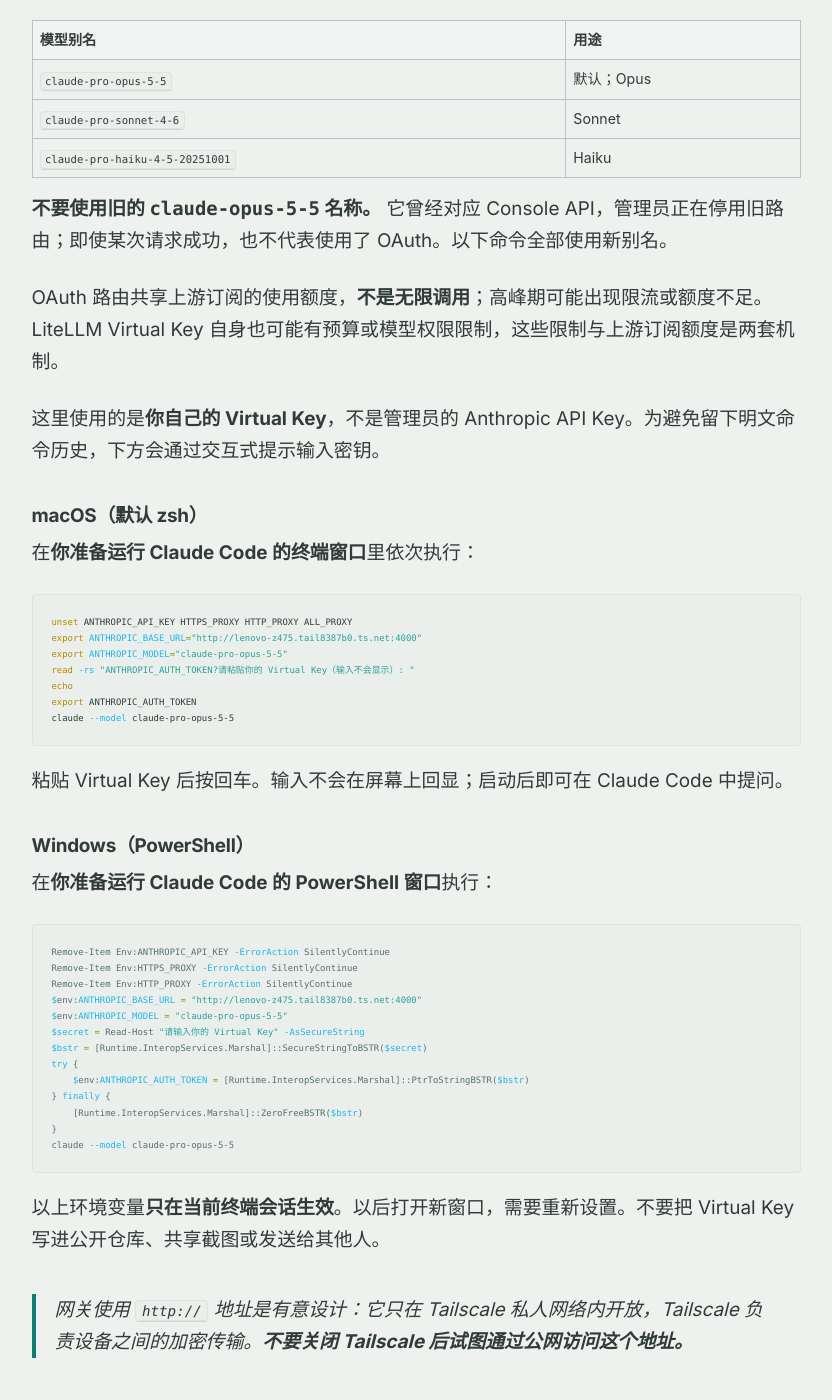
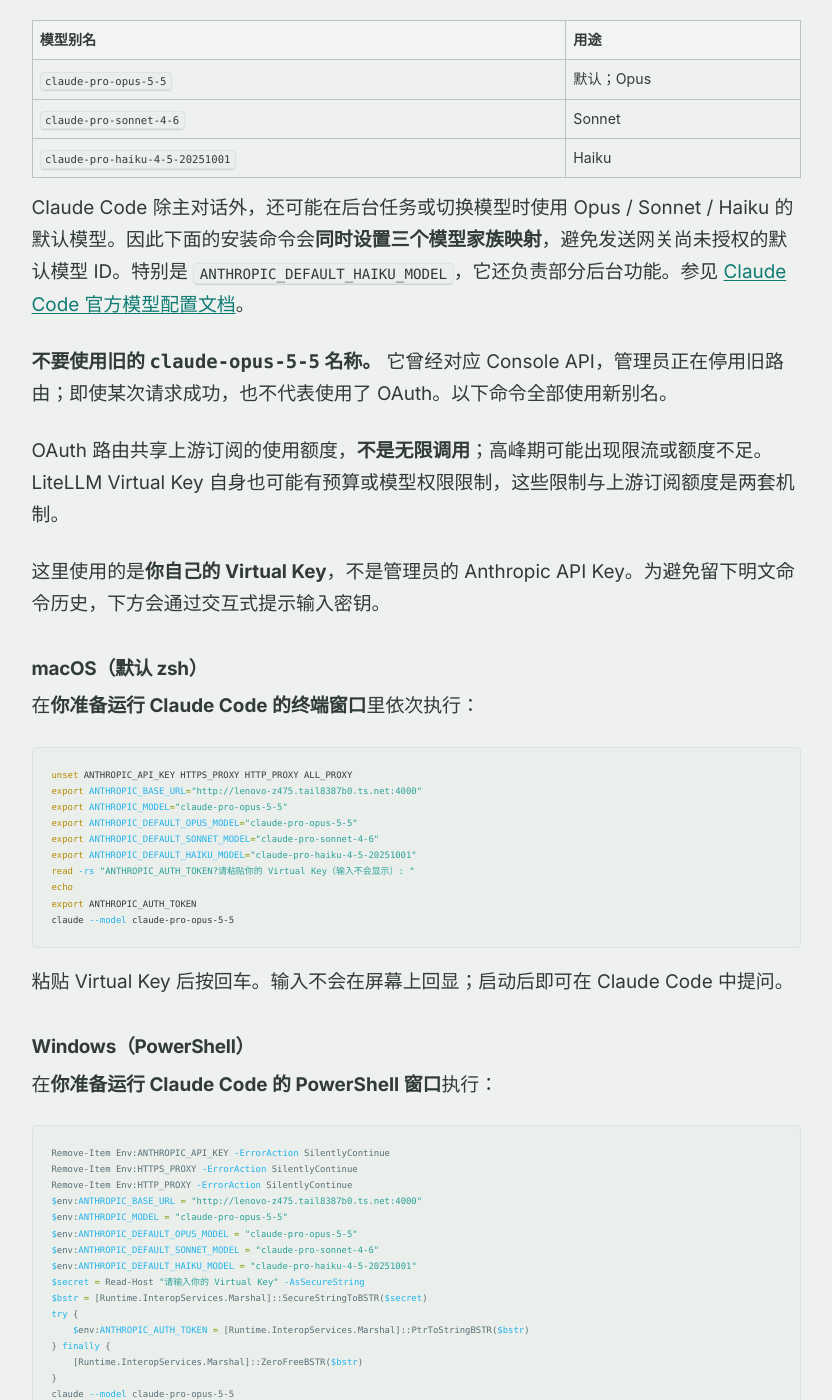
Before and after one commit to weixianghong/weixianghong.github.io, a Jekyll site: the page built from _pages/claude-code-access-guide.md, in a window 1280 px wide and 1400 px high, scrolled down 2835 px. Shown: the whole window, without its empty margins (250-1082 px from the left). Built offline with Jekyll 4.4.1, drawn with Linux system fonts in a browser that asks for light colours; some of the changed text lies outside the part shown.

Commit message:
docs: pin Opus Sonnet and background Haiku to authorized OAuth routes

````diff
--- a/_pages/claude-code-access-guide.md
+++ b/_pages/claude-code-access-guide.md
@@ -101,6 +101,8 @@
 | `claude-pro-sonnet-4-6` | Sonnet |
 | `claude-pro-haiku-4-5-20251001` | Haiku |
 
+Claude Code 除主对话外，还可能在后台任务或切换模型时使用 Opus / Sonnet / Haiku 的默认模型。因此下面的安装命令会**同时设置三个模型家族映射**，避免发送网关尚未授权的默认模型 ID。特别是 `ANTHROPIC_DEFAULT_HAIKU_MODEL`，它还负责部分后台功能。参见 [Claude Code 官方模型配置文档](https://code.claude.com/docs/en/model-config#environment-variables)。
+
 **不要使用旧的 `claude-opus-5-5` 名称。** 它曾经对应 Console API，管理员正在停用旧路由；即使某次请求成功，也不代表使用了 OAuth。以下命令全部使用新别名。
 
 OAuth 路由共享上游订阅的使用额度，**不是无限调用**；高峰期可能出现限流或额度不足。LiteLLM Virtual Key 自身也可能有预算或模型权限限制，这些限制与上游订阅额度是两套机制。
@@ -116,6 +118,9 @@
 unset ANTHROPIC_API_KEY HTTPS_PROXY HTTP_PROXY ALL_PROXY
 export ANTHROPIC_BASE_URL="http://lenovo-z475.tail8387b0.ts.net:4000"
 export ANTHROPIC_MODEL="claude-pro-opus-5-5"
+export ANTHROPIC_DEFAULT_OPUS_MODEL="claude-pro-opus-5-5"
+export ANTHROPIC_DEFAULT_SONNET_MODEL="claude-pro-sonnet-4-6"
+export ANTHROPIC_DEFAULT_HAIKU_MODEL="claude-pro-haiku-4-5-20251001"
 read -rs "ANTHROPIC_AUTH_TOKEN?请粘贴你的 Virtual Key（输入不会显示）: "
 echo
 export ANTHROPIC_AUTH_TOKEN
@@ -134,6 +139,9 @@
 Remove-Item Env:HTTP_PROXY -ErrorAction SilentlyContinue
 $env:ANTHROPIC_BASE_URL = "http://lenovo-z475.tail8387b0.ts.net:4000"
 $env:ANTHROPIC_MODEL = "claude-pro-opus-5-5"
+$env:ANTHROPIC_DEFAULT_OPUS_MODEL = "claude-pro-opus-5-5"
+$env:ANTHROPIC_DEFAULT_SONNET_MODEL = "claude-pro-sonnet-4-6"
+$env:ANTHROPIC_DEFAULT_HAIKU_MODEL = "claude-pro-haiku-4-5-20251001"
 $secret = Read-Host "请输入你的 Virtual Key" -AsSecureString
 $bstr = [Runtime.InteropServices.Marshal]::SecureStringToBSTR($secret)
 try {
@@ -170,7 +178,7 @@
 claude --model claude-pro-opus-5-5
 ```
 
-日常使用记住两点：**先确保 Tailscale 已连接**；使用的终端里要有上述三个环境变量（`ANTHROPIC_BASE_URL`、`ANTHROPIC_AUTH_TOKEN`、`ANTHROPIC_MODEL`）。
+日常使用记住两点：**先确保 Tailscale 已连接**；使用的终端里要有上述连接和模型环境变量（`ANTHROPIC_BASE_URL`、`ANTHROPIC_AUTH_TOKEN`、`ANTHROPIC_MODEL`、`ANTHROPIC_DEFAULT_OPUS_MODEL`、`ANTHROPIC_DEFAULT_SONNET_MODEL`、`ANTHROPIC_DEFAULT_HAIKU_MODEL`）。
 
 你的 Virtual Key 可能有管理员设置的**累计美元预算**；即使密钥没有到期时间，预算用完也需要找管理员调整。这是网关内部的用量管理，不等于 Anthropic Console API 实际扣费。
 
@@ -181,6 +189,7 @@
 | `Could not resolve host` / 找不到域名 | Tailscale 是否已连接、邀请是否已接受；务必使用完整 `.ts.net` 域名 |
 | `Connection timed out` | 先运行第 3 节的健康检查；联系管理员确认网关在线以及共享访问权限 |
 | 健康检查 200，但 Claude Code 无法对话 | 检查当前终端的 `ANTHROPIC_BASE_URL`、模型名称和个人 Virtual Key |
+| 主对话正常，但后台或工具调用报 `model not found` / 无权限 | 检查三个 `ANTHROPIC_DEFAULT_*_MODEL` 映射是否都已设置，尤其是 `ANTHROPIC_DEFAULT_HAIKU_MODEL` |
 | `401 Unauthorized` | 检查 Virtual Key 是否粘贴完整，是否误用了其他人的 Key |
 | `403` 或预算相关错误 | 可能没有访问权限、额度用完或 Key 被停用；联系管理员 |
 | `429` | 通常与共享订阅额度、限流或网关限制有关，稍后重试或联系管理员 |
````
